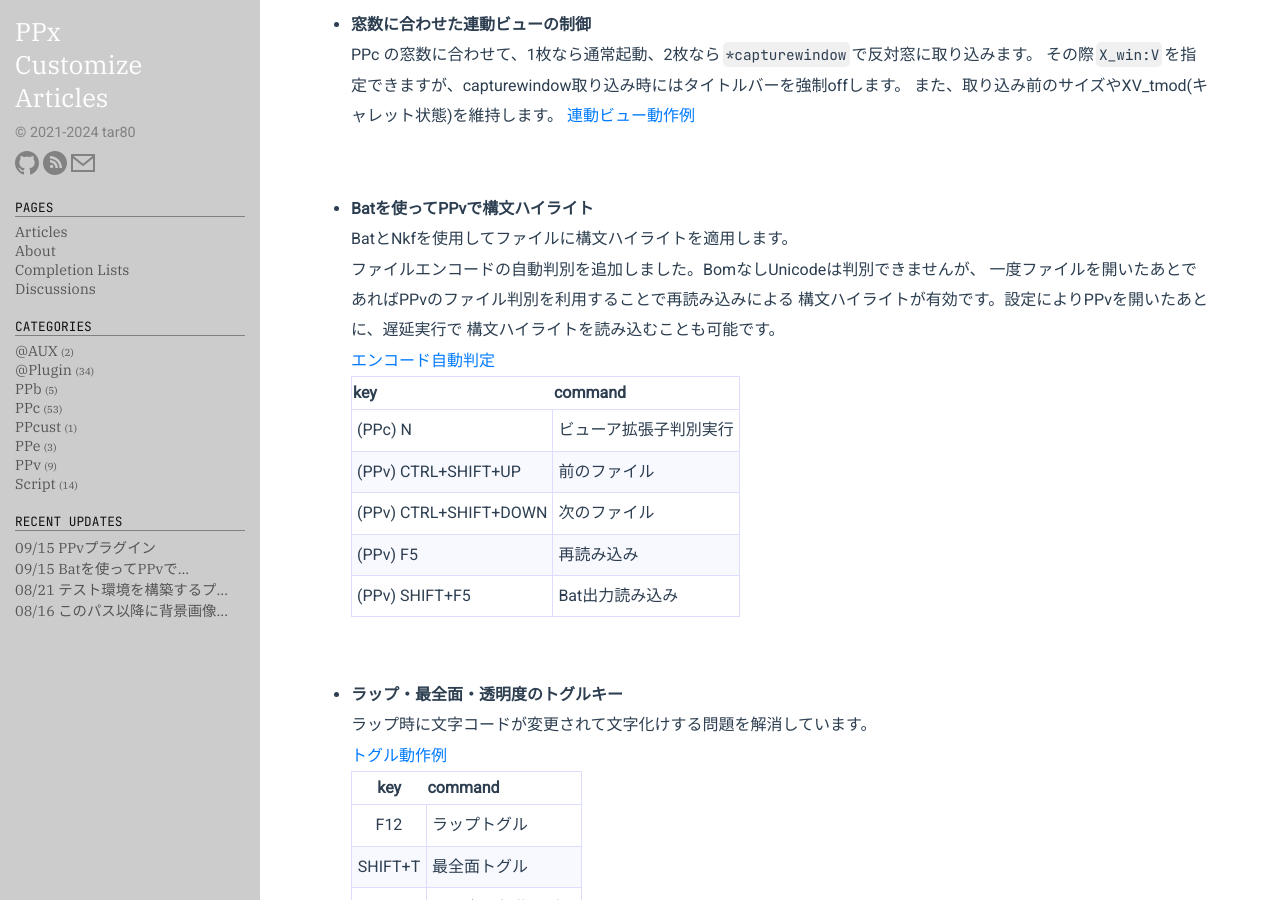
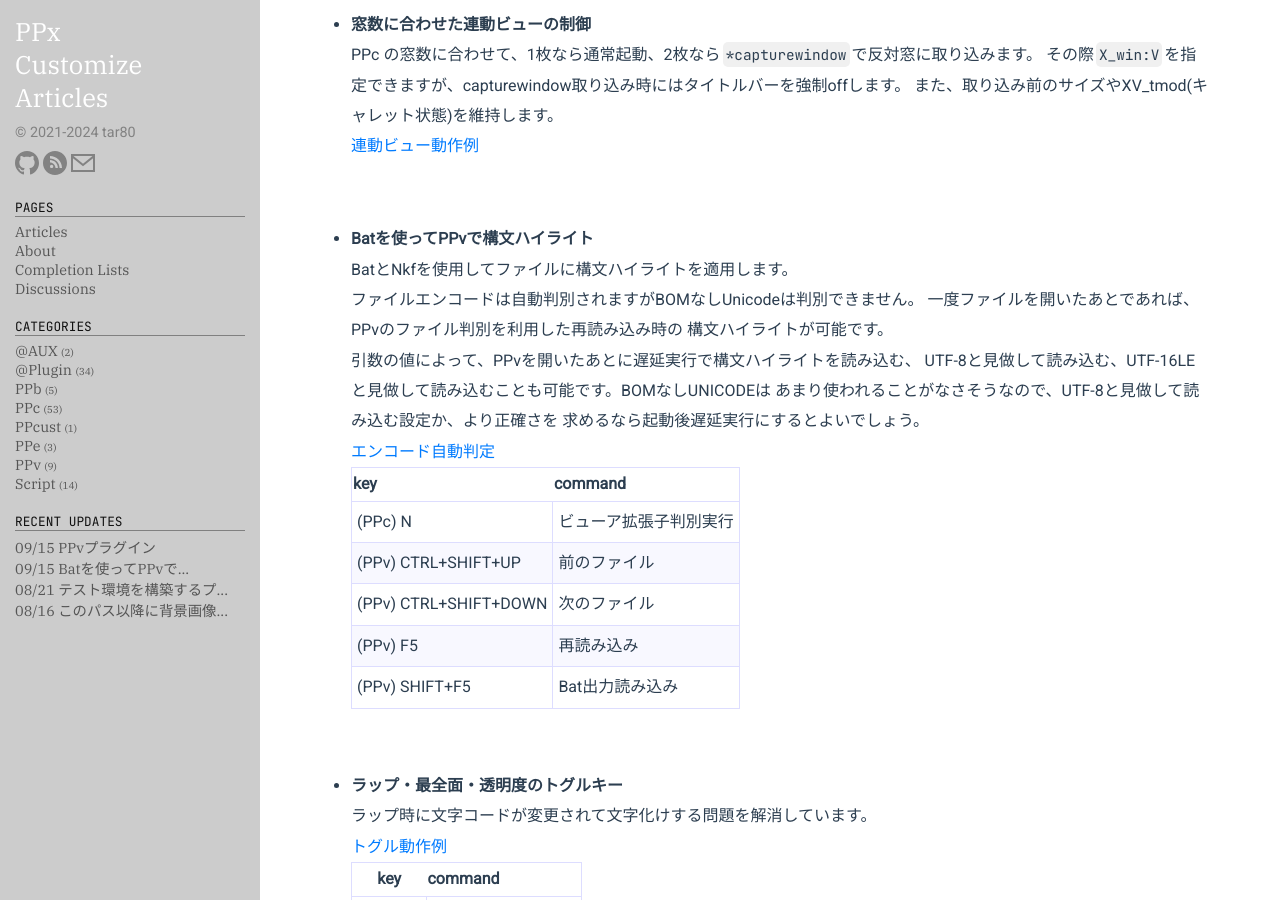
Before and after one commit to tar80/pages-pca, a Jekyll site: the page built from _posts/23-06-17-ppm_view.md, in a window 1280 px wide and 900 px high, scrolled down 2208 px. Built offline with Jekyll 4.4.1, drawn with Linux system fonts in a browser that asks for light colours; some of the changed text lies outside the part shown.

Commit message:
feat: ppm-view 更新

```diff
--- a/_posts/23-06-17-ppm_view.md
+++ b/_posts/23-06-17-ppm_view.md
@@ -3,7 +3,7 @@
 title: PPvプラグイン
 version: PPx198+3以降 WSH R21+6以降
 date: 2024-09-15
-comment: 更新。
+comment: LaunchPPv.jsの引数説明を更新
 repository: tar80/ppm-view
 categories: PPc PPv @plugin
 ---
@@ -61,10 +61,13 @@
 <BR>
 - **Batを使ってPPvで構文ハイライト**
   BatとNkfを使用してファイルに構文ハイライトを適用します。
-  ファイルエンコードの自動判別を追加しました。BomなしUnicodeは判別できませんが、
-  一度ファイルを開いたあとであればPPvのファイル判別を利用することで再読み込みによる
-  構文ハイライトが有効です。設定によりPPvを開いたあとに、遅延実行で
-  構文ハイライトを読み込むことも可能です。
+  ファイルエンコードは自動判別されますがBOMなしUnicodeは判別できません。
+  一度ファイルを開いたあとであれば、PPvのファイル判別を利用した再読み込み時の
+  構文ハイライトが可能です。
+  引数の値によって、PPvを開いたあとに遅延実行で構文ハイライトを読み込む、
+  UTF-8と見做して読み込む、UTF-16LEと見做して読み込むことも可能です。BOMなしUNICODEは
+  あまり使われることがなさそうなので、UTF-8と見做して読み込む設定か、より正確さを
+  求めるなら起動後遅延実行にするとよいでしょう。
   [エンコード自動判定]({{ site.baseurl }}{% link /public/img/view_auto_syntax.webp %})
 
     | key                   | command                |
```
Also changed, not shown: _posts/20-12-29-syncview.md (+2 -2 lines).
